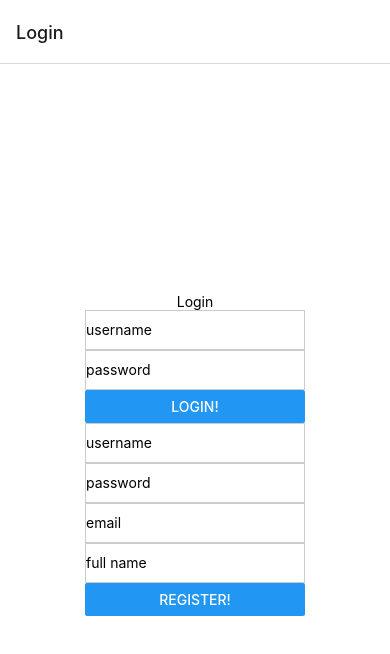
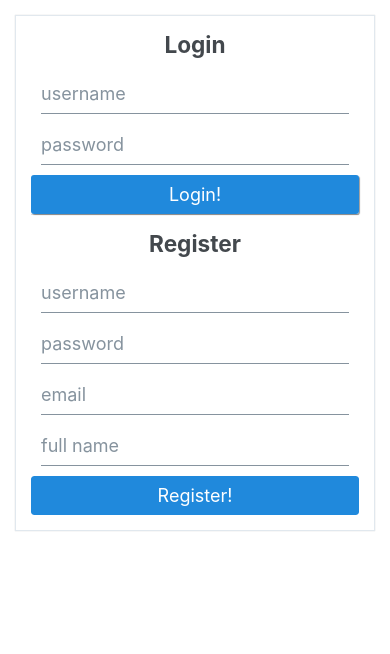
Before and after one commit to laurimke/wpms21, a React Native app: screen /Home in a window 390 px wide. Shown: the top 654 px of the page. Built offline with nearby package versions, Linux system fonts and the light colour scheme.

Commit message:
register added

```diff
--- a/App.js
+++ b/App.js
@@ -1,12 +1,15 @@
 import React from 'react';
 import {MainProvider} from './contexts/MainContext';
 import Navigator from './navigators/Navigator';
+import {SafeAreaProvider} from 'react-native-safe-area-context';
 
 const App = () => {
   return (
-    <MainProvider>
-      <Navigator />
-    </MainProvider>
+    <SafeAreaProvider>
+      <MainProvider>
+        <Navigator />
+      </MainProvider>
+    </SafeAreaProvider>
   );
 };
 
--- a/components/FormTextInput.js
+++ b/components/FormTextInput.js
@@ -1,18 +1,10 @@
 import React from 'react';
-import {TextInput, StyleSheet} from 'react-native';
 import PropTypes from 'prop-types';
+import {Input} from 'react-native-elements';
 
 const FormTextInput = ({style, ...otherProps}) => {
-  return <TextInput style={[styles.textInput, style]} {...otherProps} />;
+  return <Input {...otherProps} />;
 };
-
-const styles = StyleSheet.create({
-  textInput: {
-    height: 40,
-    borderColor: '#ccc',
-    borderWidth: 1,
-  },
-});
 
 FormTextInput.propTypes = {
   style: PropTypes.object,
--- a/components/ListItem.js
+++ b/components/ListItem.js
@@ -1,11 +1,40 @@
 import React from 'react';
 import PropTypes from 'prop-types';
-import {Image, Text, TouchableOpacity, View, StyleSheet} from 'react-native';
+import {ActivityIndicator, View} from 'react-native';
 import {uploadsUrl} from '../utils/variables';
+import {ListItem as ECListItem} from 'react-native-elements';
+import {Avatar} from 'react-native-elements/dist/avatar/Avatar';
+import {Button} from 'react-native-elements/dist/buttons/Button';
 
 const ListItem = ({singleMedia, navigation}) => {
   console.log('singleMedia', singleMedia);
   return (
+    <View>
+      {
+        <ECListItem>
+          <Avatar
+            source={{uri: uploadsUrl + singleMedia.thumbnails?.w160}}
+            size="large"
+            PlaceholderContent={<ActivityIndicator />}
+          />
+          <ECListItem.Content>
+            <ECListItem.Title>{singleMedia.title}</ECListItem.Title>
+            <ECListItem.Subtitle>{singleMedia.description}</ECListItem.Subtitle>
+          </ECListItem.Content>
+          <Button
+            raised
+            title="View"
+            onPress={() => {
+              navigation.navigate('Single', singleMedia);
+            }}
+          >
+            View
+          </Button>
+        </ECListItem>
+      }
+    </View>
+
+    /*
       <TouchableOpacity
         style={styles.row}
         onPress={() => {
@@ -23,35 +52,9 @@ const ListItem = ({singleMedia, navigation}) => {
           <Text>{singleMedia.description}</Text>
         </View>
       </TouchableOpacity>
+      */
   );
 };
-
-const styles = StyleSheet.create({
-  row: {
-    flexDirection: 'row',
-    padding: 15,
-    marginBottom: 5,
-    backgroundColor: '#eee',
-    borderRadius: 6,
-    flex: 1,
-  },
-  imagebox: {
-    flex: 1,
-  },
-  image: {
-    flex: 1,
-    borderRadius: 6,
-  },
-  textbox: {
-    flex: 2,
-    padding: 10,
-  },
-  listTitle: {
-    fontWeight: 'bold',
-    fontSize: 20,
-    paddingBottom: 15,
-  },
-});
 
 ListItem.propTypes = {
   singleMedia: PropTypes.object.isRequired,
--- a/components/LoginForm.js
+++ b/components/LoginForm.js
@@ -1,6 +1,7 @@
 import React, {useContext} from 'react';
 import PropTypes from 'prop-types';
-import {View, Button} from 'react-native';
+import {Button} from 'react-native-elements';
+import {View} from 'react-native';
 import FormTextInput from './FormTextInput';
 import useLoginForm from '../hooks/LoginHooks';
 import {MainContext} from '../contexts/MainContext';
@@ -14,7 +15,7 @@ const LoginForm = ({navigation}) => {
 
   const doLogin = async () => {
     try {
-      const loginInfo = await login(JSON.stringify(inputs));
+      const loginInfo = await login(inputs);
       console.log('doLogin response', loginInfo);
       await AsyncStorage.setItem('userToken', loginInfo.token);
       // TODO: Save user info (loginInfo.user) to MainContext
@@ -40,7 +41,7 @@ const LoginForm = ({navigation}) => {
         secureTextEntry={true}
       />
 
-      <Button title="Login!" onPress={doLogin} />
+      <Button raised title="Login!" onPress={doLogin} />
     </View>
   );
 };
--- a/components/RegisterForm.js
+++ b/components/RegisterForm.js
@@ -1,14 +1,24 @@
 import React from 'react';
 import PropTypes from 'prop-types';
-import {View, Button} from 'react-native';
+import {Alert, View} from 'react-native';
+import {Button} from 'react-native-elements';
 import FormTextInput from './FormTextInput';
 import useSignUpForm from '../hooks/RegisterHooks';
+import {useUser} from '../hooks/ApiHooks';
 
 const RegisterForm = ({navigation}) => {
-  const {handleInputChange} = useSignUpForm();
+  const {inputs, handleInputChange} = useSignUpForm();
+  const {register} = useUser();
 
-  const doRegister = () => {
-    // TODO: add register() to useUser() hook in API hooks
+  const doRegister = async () => {
+    try {
+      const registerInfo = await register(inputs);
+      if (registerInfo) {
+        Alert.alert(registerInfo.message);
+      }
+    } catch (e) {
+      Alert.alert(e.message);
+    }
   };
 
   return (
--- a/hooks/apiHooks.js
+++ b/hooks/apiHooks.js
@@ -43,7 +43,7 @@ const useLogin = () => {
       method: 'POST',
       // mode: 'no-cors',
       headers: {'Content-Type': 'application/json'},
-      body: userCredentials,
+      body: JSON.stringify(userCredentials),
     };
     try {
       const loginResponse = await doFetch(baseUrl + 'login', requestOptions);
@@ -69,10 +69,21 @@ const useUser = () => {
     }
   };
 
-  const register = async (token) => {
+  const register = async (userCredentials) => {
     // https://media.mw.metropolia.fi/wbma/docs/#api-User-PostUser
+    const requestOptions = {
+      method: 'POST',
+      // mode: 'no-cors',
+      headers: {'Content-Type': 'application/json'},
+      body: JSON.stringify(userCredentials),
+    };
+    try {
+      const registerResponse = await doFetch(baseUrl + 'users', requestOptions);
+      return registerResponse;
+    } catch (error) {
+      console.log('register error', error.message);
+    }
   };
-
   return {checkToken, register};
 };
 
--- a/navigators/Navigator.js
+++ b/navigators/Navigator.js
@@ -7,15 +7,38 @@ import Single from '../views/Single';
 import {createNativeStackNavigator} from '@react-navigation/native-stack';
 import Login from '../views/Login';
 import {MainContext} from '../contexts/MainContext';
+import MaterialCommunityIcons from 'react-native-vector-icons/MaterialCommunityIcons';
 
 const Tab = createBottomTabNavigator();
 const Stack = createNativeStackNavigator();
 
 const TabScreen = () => {
   return (
-    <Tab.Navigator>
-      <Tab.Screen name="Home" component={Home} />
-      <Tab.Screen name="Profile" component={Profile} />
+    <Tab.Navigator
+      screenOptions={{
+        headerShown: false,
+      }}
+    >
+      <Tab.Screen
+        name="Home"
+        component={Home}
+        options={{
+          tabBarLabel: 'Home',
+          tabBarIcon: ({color}) => (
+            <MaterialCommunityIcons name="home" color={color} size={26} />
+          ),
+        }}
+      />
+      <Tab.Screen
+        name="Profile"
+        component={Profile}
+        options={{
+          tabBarLabel: 'Profile',
+          tabBarIcon: ({color}) => (
+            <MaterialCommunityIcons name="account" color={color} size={26} />
+          ),
+        }}
+      />
     </Tab.Navigator>
   );
 };
@@ -23,7 +46,11 @@ const TabScreen = () => {
 const StackScreen = () => {
   const {isLoggedIn} = useContext(MainContext);
   return (
-    <Stack.Navigator>
+    <Stack.Navigator
+      screenOptions={{
+        headerShown: false,
+      }}
+    >
       {isLoggedIn ? (
         <>
           <Stack.Screen name="Front" component={TabScreen} />
--- a/package.json
+++ b/package.json
@@ -19,9 +19,10 @@
     "react": "16.13.1",
     "react-dom": "16.13.1",
     "react-native": "https://github.com/expo/react-native/archive/sdk-42.0.0.tar.gz",
+    "react-native-elements": "^3.4.2",
     "react-native-gesture-handler": "~1.10.2",
     "react-native-reanimated": "~2.2.0",
-    "react-native-safe-area-context": "3.2.0",
+    "react-native-safe-area-context": "^3.2.0",
     "react-native-screens": "~3.4.0",
     "react-native-web": "~0.13.12"
   },
--- a/views/Login.js
+++ b/views/Login.js
@@ -1,17 +1,12 @@
 import React, {useContext, useEffect} from 'react';
-import {
-  StyleSheet,
-  View,
-  Text,
-  KeyboardAvoidingView,
-  Platform,
-} from 'react-native';
+import {StyleSheet, KeyboardAvoidingView, Platform} from 'react-native';
 import PropTypes from 'prop-types';
 import {MainContext} from '../contexts/MainContext';
 import AsyncStorage from '@react-native-async-storage/async-storage';
 import {useUser} from '../hooks/ApiHooks';
 import RegisterForm from '../components/RegisterForm';
 import LoginForm from '../components/LoginForm';
+import {Card} from 'react-native-elements';
 
 const Login = ({navigation}) => {
   const {setIsLoggedIn, setUser} = useContext(MainContext);
@@ -39,10 +34,13 @@ const Login = ({navigation}) => {
       behavior={Platform.OS === 'ios' ? 'padding' : 'height'}
       style={styles.container}
     >
-      <Text>Login</Text>
-
-      <LoginForm navigation={navigation} />
-      <RegisterForm navigation={navigation} />
+      <Card>
+        <Card.Title h4>Login</Card.Title>
+        <LoginForm navigation={navigation} />
+        <Card.Divider />
+        <Card.Title h4>Register</Card.Title>
+        <RegisterForm navigation={navigation} />
+      </Card>
     </KeyboardAvoidingView>
   );
 };
@@ -51,7 +49,10 @@ const styles = StyleSheet.create({
   container: {
     flex: 1,
     backgroundColor: '#fff',
-    alignItems: 'center',
+  },
+  image: {
+    flex: 1,
+    resizeMode: 'cover',
     justifyContent: 'center',
   },
 });
```
Also changed, not shown: 1 other file (tests, documents, lock files or other folders). Lines whose indentation alone changed are shown as unchanged.
